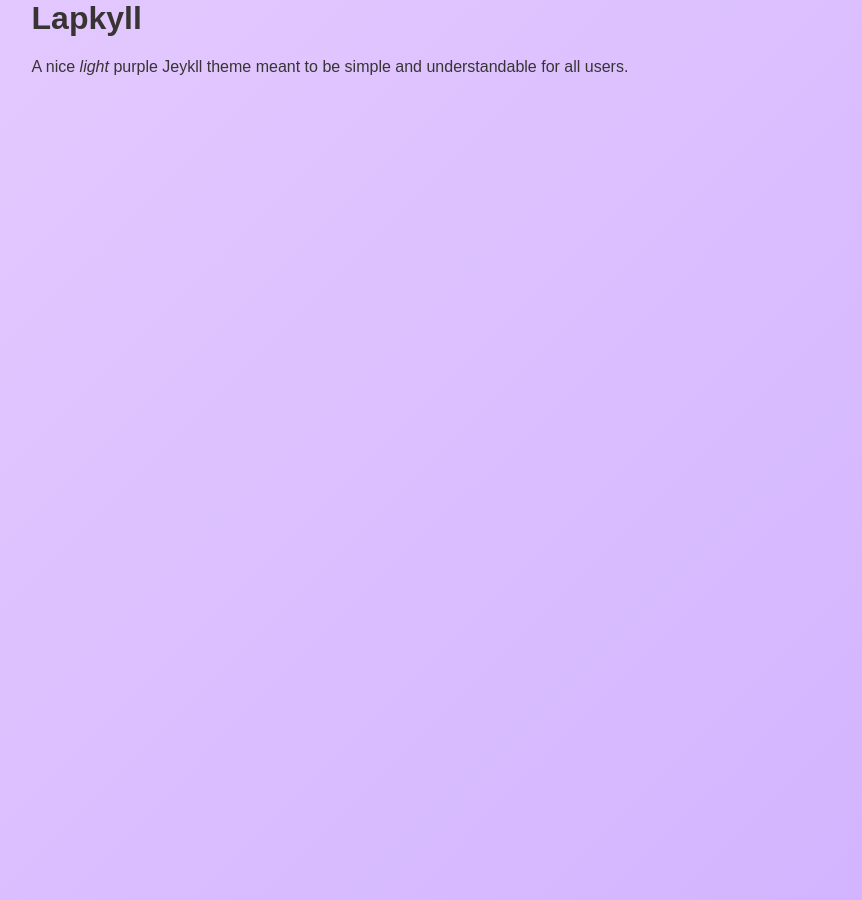
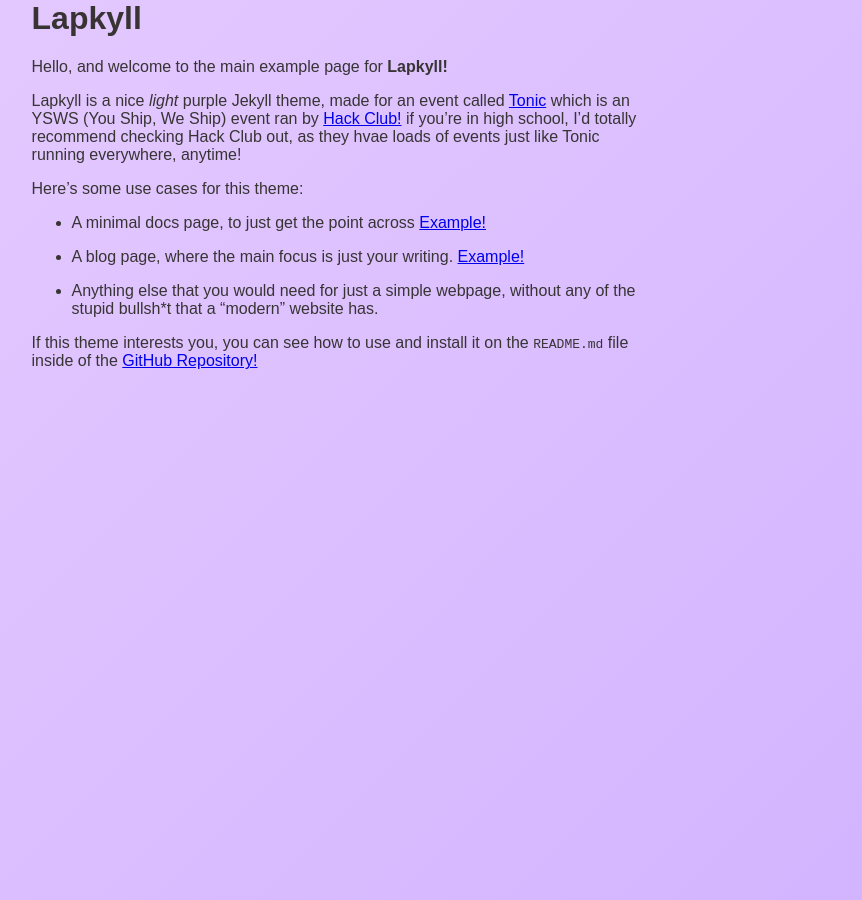
Before and after one commit to LapisGit/Lapkyll, a Jekyll site: the page built from index.md, in a window 1280 px wide. Shown: the whole page, without its empty margins (297-1159 px from the left). Built offline with Jekyll 4.4.1, drawn with Linux system fonts in a browser that asks for light colours.

Commit message:
Add more information

```diff
--- a/index.md
+++ b/index.md
@@ -5,4 +5,16 @@ layout: default
 
 # Lapkyll
 
-A nice *light* purple Jeykll theme meant to be simple and understandable for all users.
+Hello, and welcome to the main example page for **Lapkyll!**
+
+Lapkyll is a nice *light* purple Jekyll theme, made for an event called [Tonic](https://tonic.hackclub.com) which is an YSWS (You Ship, We Ship) event ran by [Hack Club!](https://hackclub.com) if you're in high school, I'd totally recommend checking Hack Club out, as they hvae loads of events just like Tonic running everywhere, anytime!
+
+Here's some use cases for this theme:
+
+- A minimal docs page, to just get the point across [Example!](https://notimplementedyet.com)
+
+- A blog page, where the main focus is just your writing. [Example!](https://notimplementedyet.com)
+
+- Anything else that you would need for just a simple webpage, without any of the stupid bullsh*t that a "modern" website has.
+
+If this theme interests you, you can see how to use and install it on the ``README.md`` file inside of the [GitHub Repository!](https://github.com/LapisGit/Lapkyll)
```
Also changed, not shown: README.md.
